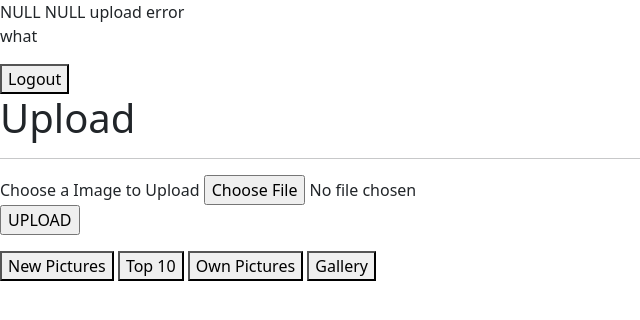
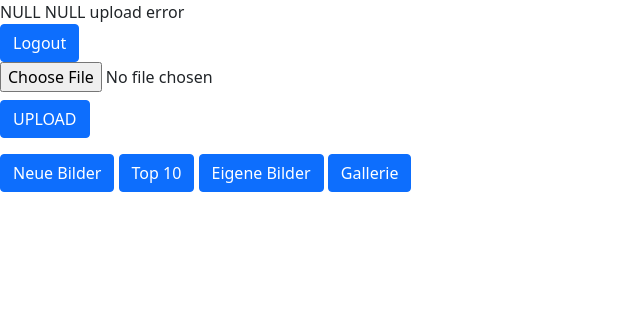
Before and after one commit to Panschito/picture_dump_1, a PHP site: page /main in a window 1280 px wide. Shown: the top 320 px of the page, without its empty margins (0-640 px from the left). Run offline with PHP 8.4, Linux system fonts and the light colour scheme; the visitor is signed in with stand-in values (Sample User, id 1); data that the repository does not hold is empty; some libraries are stand-ins or nearby versions.

Commit message:
SicherheitsAbgabe commit

```diff
--- a/View/main.php
+++ b/View/main.php
@@ -2,56 +2,145 @@
 <html>
 
 <head>
-    <link href="https://cdn.jsdelivr.net/npm/bootstrap@5.3.0-alpha1/dist/css/bootstrap.min.css" rel="stylesheet" integrity="sha384-GLhlTQ8iRABdZLl6O3oVMWSktQOp6b7In1Zl3/Jr59b6EGGoI1aFkw7cmDA6j6gD" crossorigin="anonymous">
-    <script src="https://cdn.jsdelivr.net/npm/bootstrap@5.3.0-alpha1/dist/js/bootstrap.bundle.min.js" integrity="sha384-w76AqPfDkMBDXo30jS1Sgez6pr3x5MlQ1ZAGC+nuZB+EYdgRZgiwxhTBTkF7CXvN" crossorigin="anonymous"></script>
+     <title>PICTURE-DUMP</title>
+        <!-- Required meta tags -->
+        <meta charset="utf-8" />
+    <meta name="viewport" content="width=device-width, initial-scale=1" />
 
-    <meta charset="utf-8">
-    <meta name="viewport" content="width=device-width, initial-scale=1">
-    <title>PICTURE-DUMP</title>
+    <!-- Bootstrap CSS -->
+    <link
+      href="https://cdn.jsdelivr.net/npm/bootstrap@5.0.0-beta3/dist/css/bootstrap.min.css"
+      rel="stylesheet"
+      integrity="sha384-eOJMYsd53ii+scO/bJGFsiCZc+5NDVN2yr8+0RDqr0Ql0h+rP48ckxlpbzKgwra6"
+      crossorigin="anonymous"
+    />
+
+    <script
+      src="https://cdn.jsdelivr.net/npm/masonry-layout@4.2.2/dist/masonry.pkgd.min.js"
+      integrity="sha384-GNFwBvfVxBkLMJpYMOABq3c+d3KnQxudP/mGPkzpZSTYykLBNsZEnG2D9G/X/+7D"
+      crossorigin="anonymous"
+      async>
+    </script>
+
+    <!-- Material design icons -->
+    <link
+      rel="stylesheet"
+      href="https://cdnjs.cloudflare.com/ajax/libs/MaterialDesign-Webfont/7.1.96/css/materialdesignicons.min.css"
+      integrity="sha512-NaaXI5f4rdmlThv3ZAVS44U9yNWJaUYWzPhvlg5SC7nMRvQYV9suauRK3gVbxh7qjE33ApTPD+hkOW78VSHyeg=="
+      crossorigin="anonymous"
+      referrerpolicy="no-referrer"
+    />
+
+    <link
+      href="./View/custom.css"
+      rel="stylesheet"
+    />
 
 </head>
 
 <body>
     <div>
         <div>
-            <p>what</p>
+
+        <div id="logout-main-button">
+            <a href="logout.php">
+                <button class="btn btn-primary" type="submit" name="logout" value="logout">Logout</button></a>
+        </div>
+        <div>
 
 
 
-        </div>
 
-        <div>
-            <a href="logout.php">
-                <button type="submit" name="logout" value="logout">Logout</button></a>
-        </div>
+            <form id="upload-form" method="POST" enctype="multipart/form-data">
 
-        <div>
-            <h1>Upload</h1>
 
-            <hr />
-
-            <form method="POST" enctype="multipart/form-data">
-
-                <label>Choose a Image to Upload</label>
-                <input name="datei" type="file" value="" />
+                <input id="upload-form-lable" class="form-label" name="datei" type="file" value="" />
 
                 <br />
 
-                <input type="submit" value="UPLOAD" />
+                <input id="upload-button"class="btn btn-primary" type="submit" value="UPLOAD" />
 
 
             </form>
+</div>
+
+
+        <div>
+            <nav id="nav-main">
+        <button class="btn btn-primary" type="submit" name="newestButton" value="newestButton">Neue Bilder</button>
+        <button class="btn btn-primary" type="submit" name="topTenButton" value="topTenButton">Top 10</button>
+        <button class="btn btn-primary" type="submit" name="ownPicsButton" value="ownPicsButton">Eigene Bilder</button>
+     <button class="btn btn-primary" type="submit" name="galleryButton" value="galleryButton">Gallerie</button>
+</nav>
+
+        </div>
+        <div class="container py-2">
+      <div
+        id="imageFeed"
+        class="row"
+        data-masonry='{"percentPosition": true }'>
+
+        <?php foreach($this->view->pictures as $key =>$value){
+            $img = array('src' => $value['original_path'], 'thumb' => $value['original_path'], 'title' => $value['user_name']);
+
+            echo '
+
+                <div class="col col-lg-2 col-md-4 col-sm-6 col-6 image-container">
+                    <img
+                        src="'.$value['original_path'].'"
+                        alt="geit nid..."
+                        class="img-fluid w-100 zoom-in rounded"
+                        onclick=\'triggerModal('.json_encode($img).')\'
+                    />
+                    <label>'.$value['user_name'].'</label>
+                </div>
+            ';
+
+        }?>
+
+      </div>
+    </div>
+
+    <!-- Modal: id="myModal" -->
+    <div
+      class="modal fade"
+      id="fullsceenImage"
+      tabindex="-1"
+      aria-labelledby="myModalLabel"
+      aria-hidden="true"
+    >
+      <div class="modal-dialog modal-fullscreen">
+        <div class="modal-content">
+          <!-- Not necessary
+          <div class="modal-header">
+
+          </div>
+          -->
+          <div class="modal-body">
+
+          </div>
+        </div>
+      </div>
+    </div>
+
+    <!-- Bootstrap Bundle with Popper -->
+    <script
+      src="https://cdn.jsdelivr.net/npm/bootstrap@5.0.0-beta3/dist/js/bootstrap.bundle.min.js"
+      integrity="sha384-JEW9xMcG8R+pH31jmWH6WWP0WintQrMb4s7ZOdauHnUtxwoG2vI5DkLtS3qm9Ekf"
+      crossorigin="anonymous"
+    ></script>
+
+    <script src="./View/commons.js"></script>
+    <script src="./View/grid.js"></script>
+
+
+
 
 
 
 </body>
 </div>
-<nav>
-    <button type="submit" name="newestButton" value="newestButton">New Pictures</button>
-    <button type="submit" name="topTenButton" value="topTenButton">Top 10</button>
-    <button type="submit" name="ownPicsButton" value="ownPicsButton">Own Pictures</button>
-    <button type="submit" name="galleryButton" value="galleryButton">Gallery</button>
-</nav>
+
 
 
 
```
